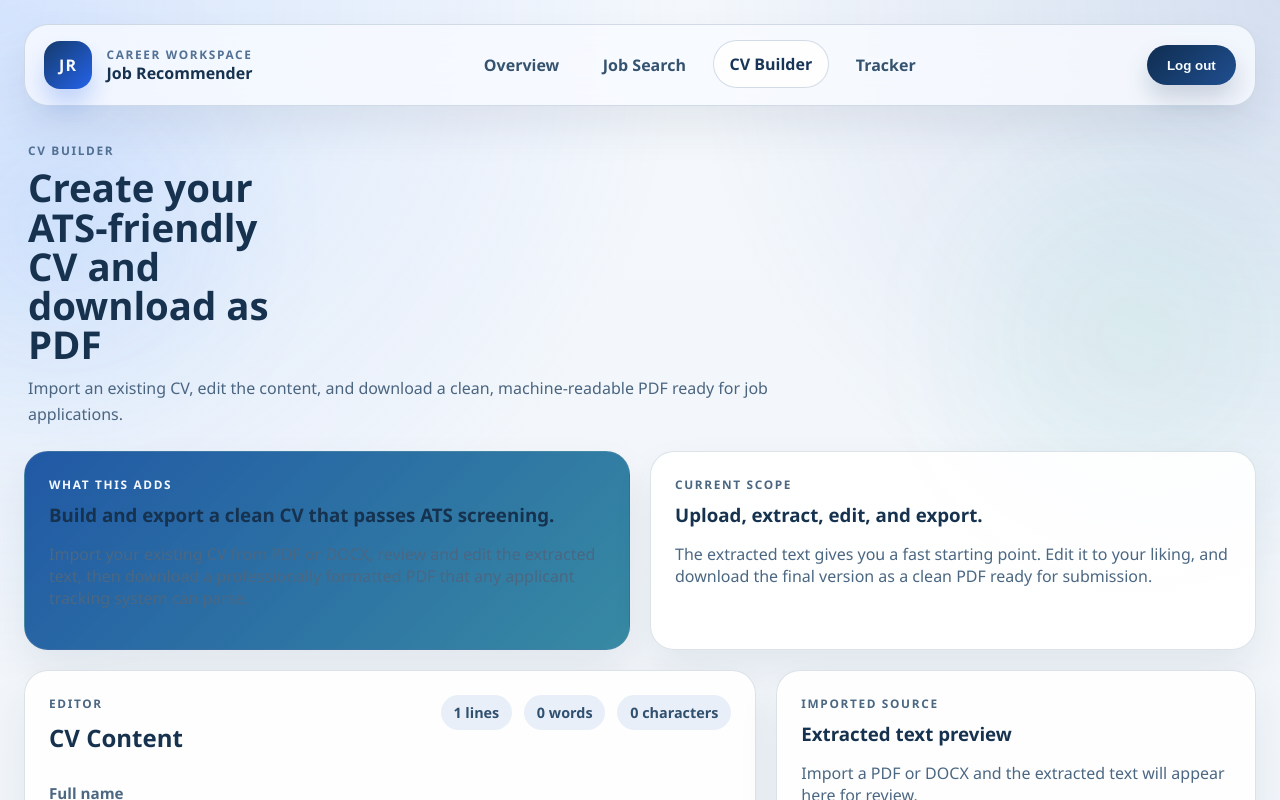
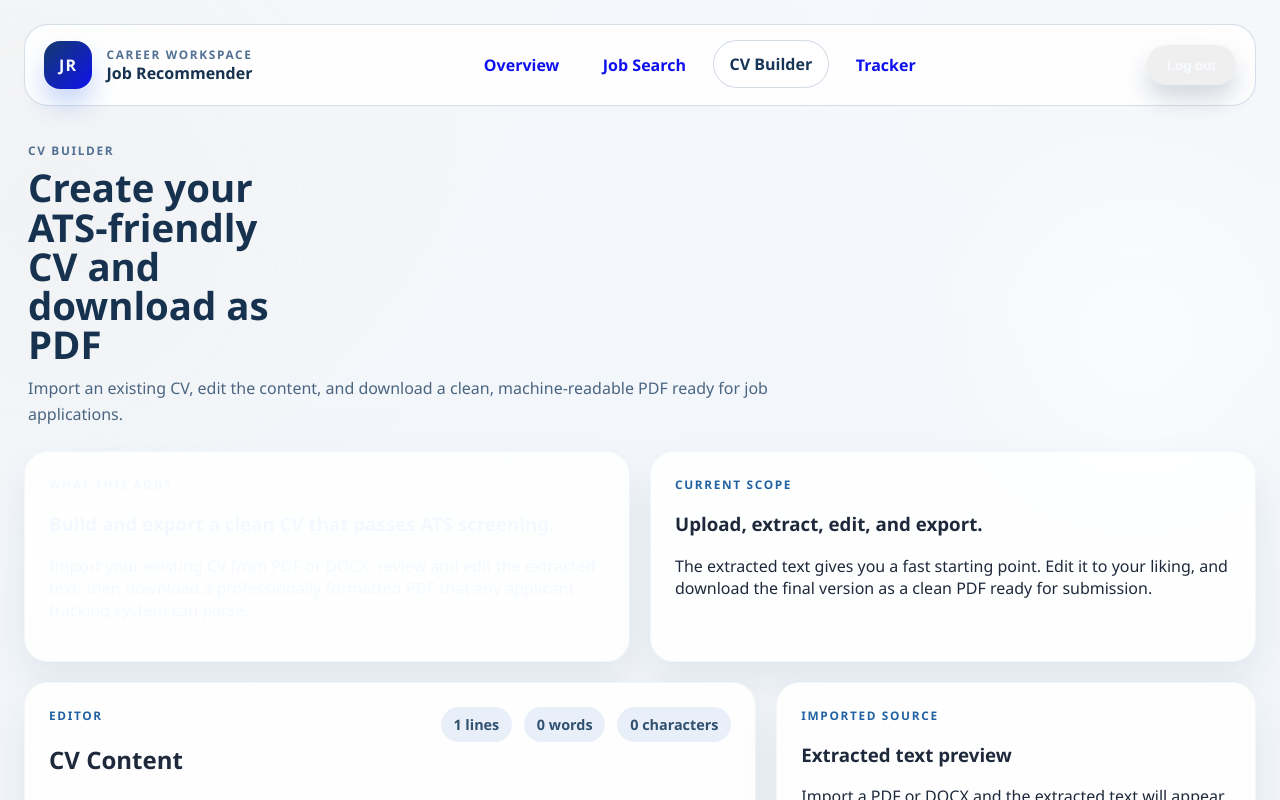
Before and after one commit to Yussufkadir/Job-Recommender, a SvelteKit app in the folder frontend/: page /cv_builder in a window 1280 px wide. Shown: the top 800 px of the page. Built offline with nearby package versions, Linux system fonts and the light colour scheme; no server answers; sample sign-in values are in the browser's storage.

Commit message:
Color palette changes.

```diff
--- a/frontend/src/lib/components/AppShell.svelte
+++ b/frontend/src/lib/components/AppShell.svelte
@@ -108,8 +108,8 @@
 		min-height: 100vh;
 		padding: 1.5rem;
 		background:
-			radial-gradient(circle at top left, rgba(97, 153, 255, 0.2), transparent 30%),
-			radial-gradient(circle at top right, rgba(43, 91, 178, 0.16), transparent 26%),
+			radial-gradient(circle at top left, rgba(244, 245, 246, 0.995), transparent 30%),
+			radial-gradient(circle at top right, rgba(246, 247, 250, 0.95), transparent 26%),
 			linear-gradient(180deg, #f4f8fc 0%, #eef3f8 100%);
 	}
 
@@ -126,7 +126,7 @@
 		left: -4rem;
 		width: 16rem;
 		height: 16rem;
-		background: rgba(57, 142, 255, 0.2);
+		background: rgba(238, 239, 242, 0.935);
 	}
 
 	.glow-right {
@@ -134,7 +134,7 @@
 		right: 0;
 		width: 18rem;
 		height: 18rem;
-		background: rgba(16, 185, 129, 0.12);
+		background: rgba(255, 255, 255, 0.989);
 	}
 
 	.topbar {
@@ -150,9 +150,8 @@
 		padding: 1rem 1.2rem;
 		border: 1px solid rgba(138, 160, 185, 0.35);
 		border-radius: 1.5rem;
-		background: rgba(248, 251, 255, 0.82);
+		background: rgba(255, 255, 255, 0.854);
 		backdrop-filter: blur(20px);
-		box-shadow: 0 22px 40px rgba(33, 52, 78, 0.08);
 	}
 
 	.brand-block {
@@ -172,7 +171,7 @@
 		font-weight: 800;
 		letter-spacing: 0.08em;
 		color: #f8fbff;
-		background: linear-gradient(135deg, #143b6b, #2563eb);
+		background: linear-gradient(135deg, #143b6b, #0e11ee);
 		box-shadow: 0 16px 24px rgba(37, 99, 235, 0.24);
 	}
 
@@ -209,7 +208,7 @@
 		border-radius: 999px;
 		text-decoration: none;
 		font-weight: 700;
-		color: #35536f;
+		color: #0e11ee;
 		background: transparent;
 		border: 1px solid transparent;
 		transition:
@@ -234,7 +233,7 @@
 		font-weight: 700;
 		cursor: pointer;
 		color: #f8fbff;
-		background: linear-gradient(135deg, #0f2d50, #204f90);
+		background: linear-gradient(135deg, #0e11ee);
 		box-shadow: 0 14px 24px rgba(17, 46, 84, 0.18);
 	}
 
--- a/frontend/src/routes/cv_builder/+page.svelte
+++ b/frontend/src/routes/cv_builder/+page.svelte
@@ -401,7 +401,7 @@
 	.guide-card,
 	.editor-card,
 	.side-card {
-		border: 1px solid rgba(122, 146, 171, 0.26);
+		border: 1px solid rgba(242, 246, 250, 0.897);
 		border-radius: 1.5rem;
 		background: rgba(255, 255, 255, 0.9);
 		box-shadow: 0 20px 40px rgba(25, 47, 74, 0.08);
@@ -418,7 +418,7 @@
 
 	.emphasis {
 		background:
-			linear-gradient(135deg, rgba(24, 82, 161, 0.96), rgba(33, 125, 153, 0.9)),
+			linear-gradient(135deg, #0e11ee),
 			rgba(255, 255, 255, 0.9);
 		color: #f4f8ff;
 	}
@@ -435,22 +435,7 @@
 		letter-spacing: 0.14em;
 		font-size: 0.74rem;
 		font-weight: 700;
-		color: #567493;
-	}
-
-	.guide-card h3,
-	.card-head h2,
-	.side-card h3 {
-		margin: 0 0 0.65rem;
-		color: #16324f;
-	}
-
-	.guide-card p,
-	.side-card p,
-	.card-head p,
-	.notice,
-	.field label {
-		color: #4b6782;
+		color: #2162a2;
 	}
 
 	.card-head,
--- a/frontend/src/routes/job_search/+page.svelte
+++ b/frontend/src/routes/job_search/+page.svelte
@@ -810,7 +810,7 @@
 		padding: 1rem;
 		border: none;
 		border-radius: 1rem;
-		background: linear-gradient(135deg, #143b6b, #2563eb);
+		background: linear-gradient(135deg, #0e11ee);
 		color: white;
 		font-size: 1rem;
 		font-weight: 700;
--- a/frontend/src/routes/main_page/+page.svelte
+++ b/frontend/src/routes/main_page/+page.svelte
@@ -272,7 +272,7 @@
 		flex-direction: column;
 		justify-content: space-between;
 		gap: 2rem;
-		background: linear-gradient(135deg, rgba(18, 52, 96, 0.98), rgba(34, 82, 153, 0.95)), #143b6b;
+		background: linear-gradient(135deg,  #0e12eedd), #143b6b;
 		color: #f7fbff;
 	}
 
```
